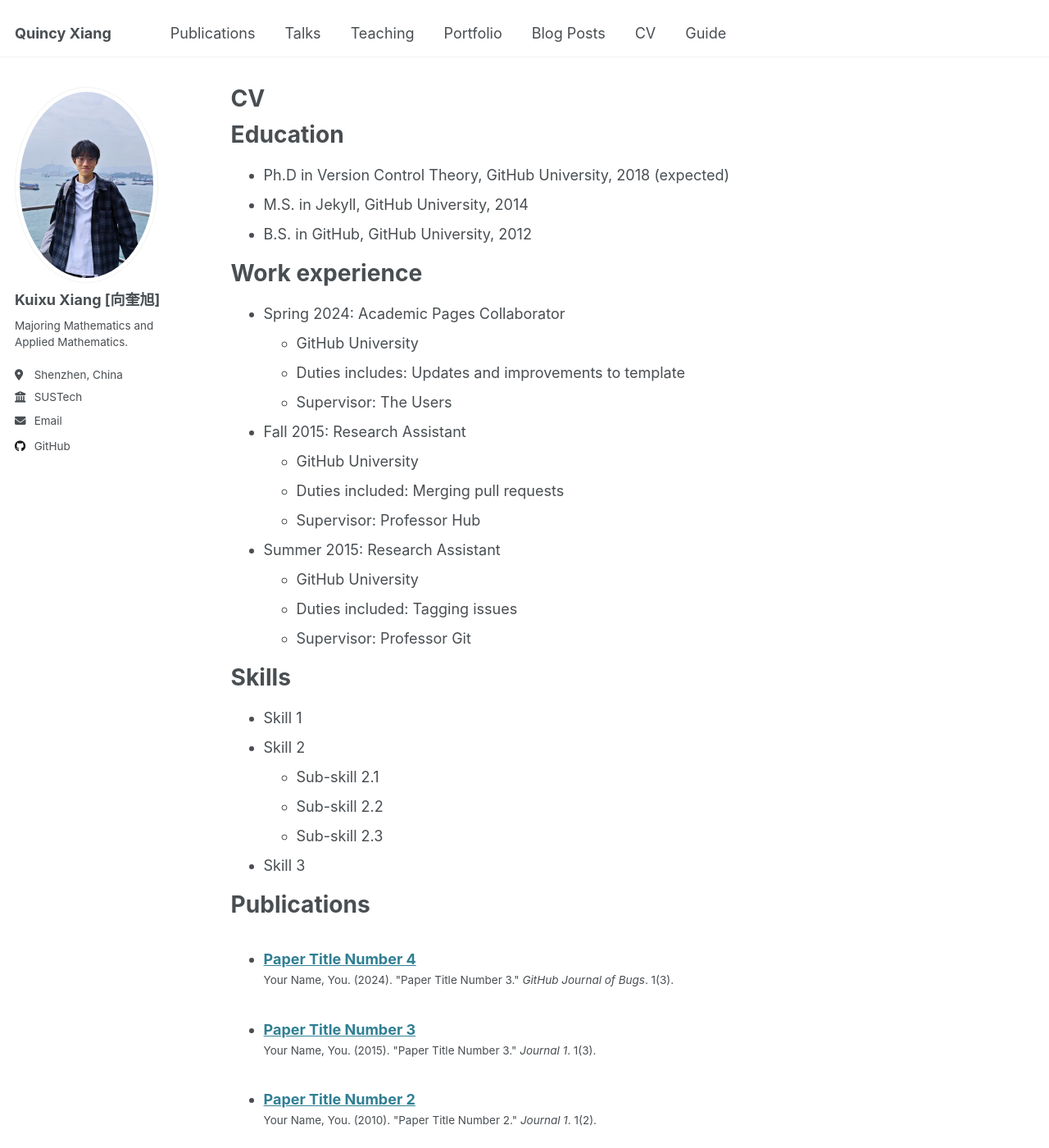
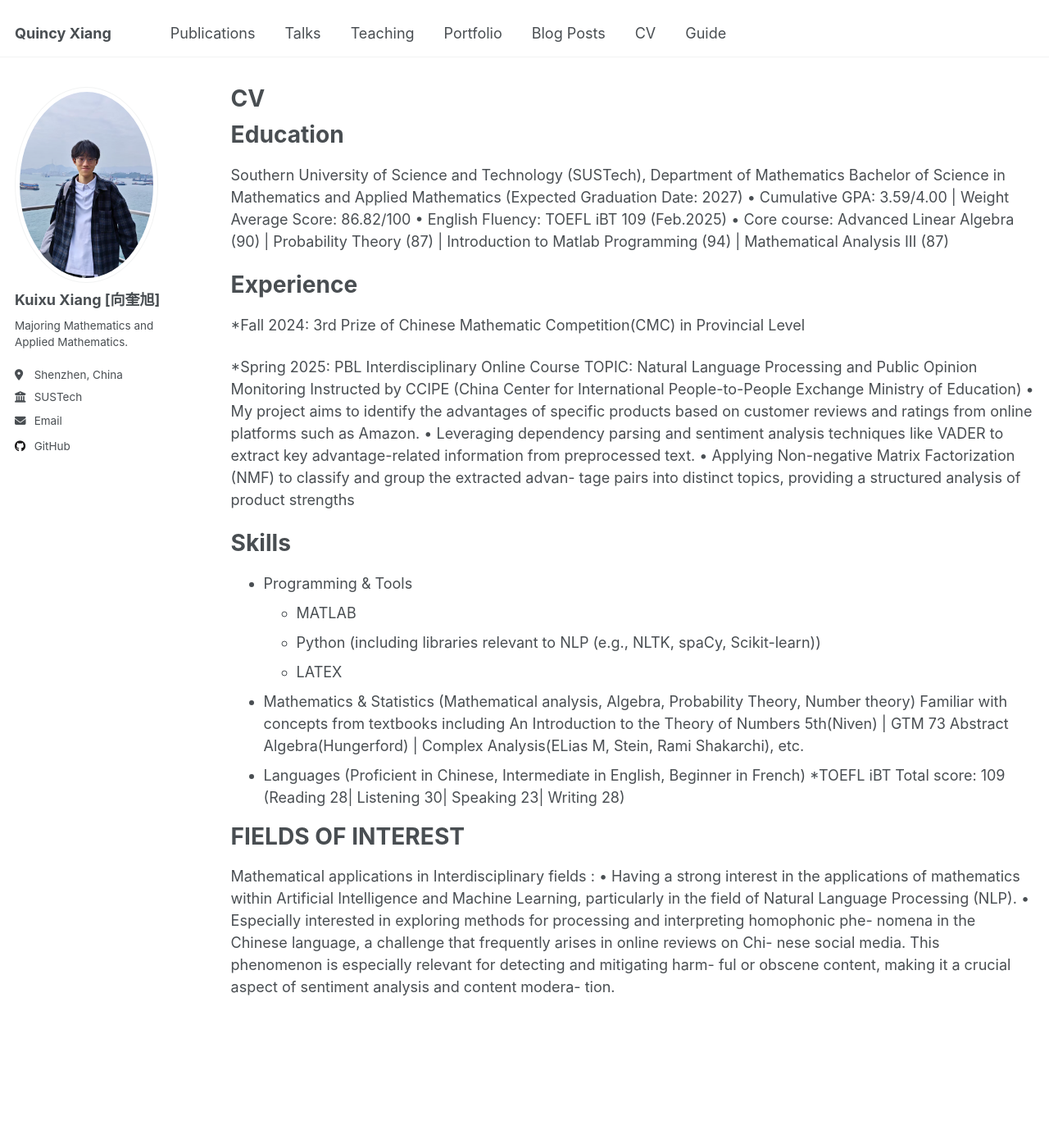
Before and after one commit to QUINCY-XIANG/quincyxiang.github.io, a Jekyll site: the page built from _pages/cv.md, in a window 1280 px wide and 1400 px high. Shown: the whole window at 82% size. Built offline with Jekyll 4.4.1, drawn with Linux system fonts in a browser that asks for light colours; some of the changed text lies outside the part shown.

Commit message:
Update cv.md

```diff
--- a/_pages/cv.md
+++ b/_pages/cv.md
@@ -11,54 +11,48 @@ redirect_from:
 
 Education
 ======
-* Ph.D in Version Control Theory, GitHub University, 2018 (expected)
-* M.S. in Jekyll, GitHub University, 2014
-* B.S. in GitHub, GitHub University, 2012
+Southern University of Science and Technology (SUSTech), Department of Mathematics
+Bachelor of Science in Mathematics and Applied Mathematics (Expected Graduation Date: 2027)
+• Cumulative GPA: 3.59/4.00 | Weight Average Score: 86.82/100
+• English Fluency: TOEFL iBT 109 (Feb.2025)
+• Core course: Advanced Linear Algebra (90) | Probability Theory (87) | Introduction to Matlab Programming (94) | Mathematical Analysis III (87)
 
-Work experience
+Experience
 ======
-* Spring 2024: Academic Pages Collaborator
-  * GitHub University
-  * Duties includes: Updates and improvements to template
-  * Supervisor: The Users
+*Fall 2024: 3rd Prize of Chinese Mathematic Competition(CMC) in Provincial Level
 
-* Fall 2015: Research Assistant
-  * GitHub University
-  * Duties included: Merging pull requests
-  * Supervisor: Professor Hub
-
-* Summer 2015: Research Assistant
-  * GitHub University
-  * Duties included: Tagging issues
-  * Supervisor: Professor Git
+*Spring 2025: PBL Interdisciplinary Online Course
+TOPIC: Natural Language Processing and Public Opinion Monitoring
+Instructed by CCIPE (China Center for International People-to-People Exchange Ministry of
+Education)
+• My project aims to identify the advantages of specific products based on customer reviews and
+ratings from online platforms such as Amazon.
+• Leveraging dependency parsing and sentiment analysis techniques like VADER to extract key
+advantage-related information from preprocessed text.
+• Applying Non-negative Matrix Factorization (NMF) to classify and group the extracted advan-
+tage pairs into distinct topics, providing a structured analysis of product strengths
 
 Skills
 ======
-* Skill 1
-* Skill 2
-  * Sub-skill 2.1
-  * Sub-skill 2.2
-  * Sub-skill 2.3
-* Skill 3
+* Programming & Tools
+  * MATLAB
+  * Python (including libraries relevant to NLP (e.g., NLTK, spaCy,
+Scikit-learn))
+  * LATEX
+* Mathematics & Statistics (Mathematical analysis, Algebra, Probability Theory, Number theory)
+Familiar with concepts from textbooks including An Introduction to the Theory of Numbers 5th(Niven)
+| GTM 73 Abstract Algebra(Hungerford) | Complex Analysis(ELias M, Stein, Rami Shakarchi), etc.
+* Languages (Proficient in Chinese, Intermediate in English, Beginner in French)
+  *TOEFL iBT Total score: 109 (Reading 28| Listening 30| Speaking 23| Writing 28)
 
-Publications
+
+FIELDS OF INTEREST
 ======
-  <ul>{% for post in site.publications reversed %}
-    {% include archive-single-cv.html %}
-  {% endfor %}</ul>
-
-Talks
-======
-  <ul>{% for post in site.talks reversed %}
-    {% include archive-single-talk-cv.html  %}
-  {% endfor %}</ul>
-
-Teaching
-======
-  <ul>{% for post in site.teaching reversed %}
-    {% include archive-single-cv.html %}
-  {% endfor %}</ul>
-
-Service and leadership
-======
-* Currently signed in to 43 different slack teams
+Mathematical applications in Interdisciplinary fields :
+• Having a strong interest in the applications of mathematics within Artificial Intelligence and
+Machine Learning, particularly in the field of Natural Language Processing (NLP).
+• Especially interested in exploring methods for processing and interpreting homophonic phe-
+nomena in the Chinese language, a challenge that frequently arises in online reviews on Chi-
+nese social media. This phenomenon is especially relevant for detecting and mitigating harm-
+ful or obscene content, making it a crucial aspect of sentiment analysis and content modera-
+tion.
```
